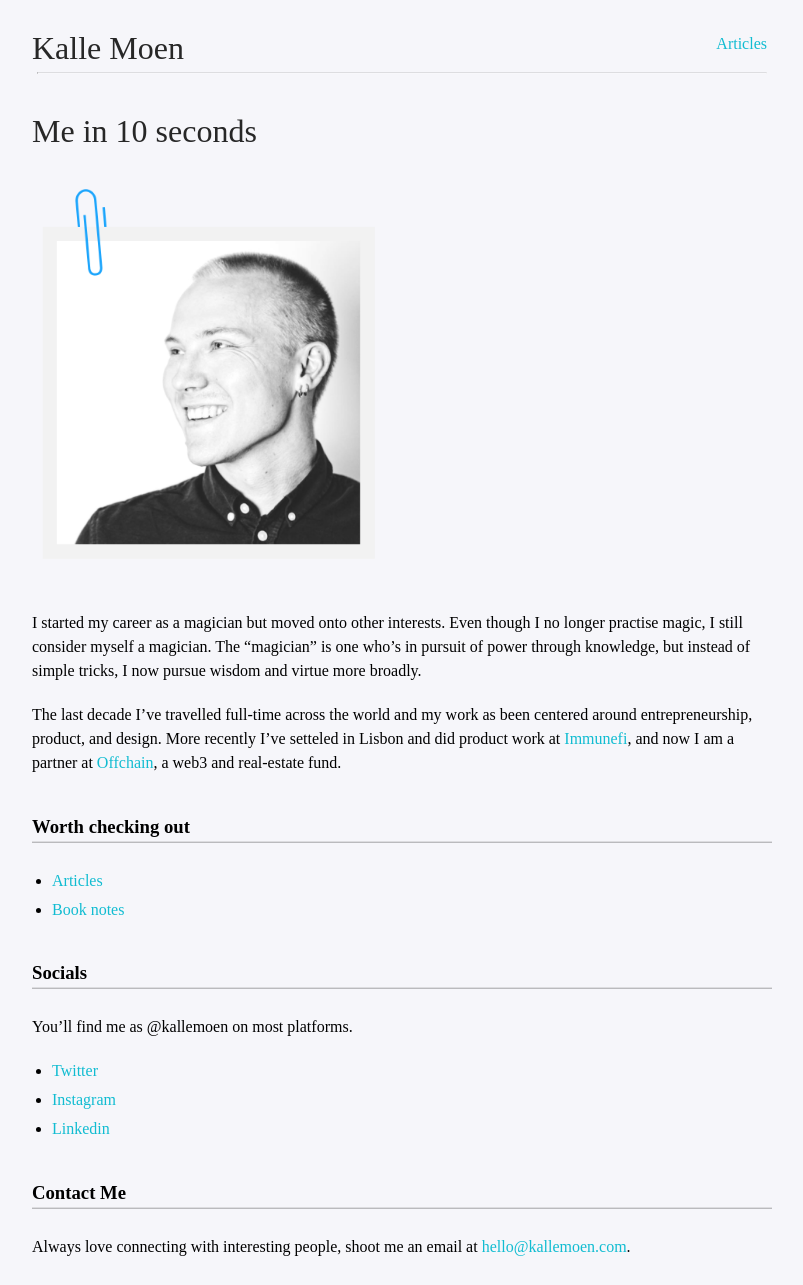
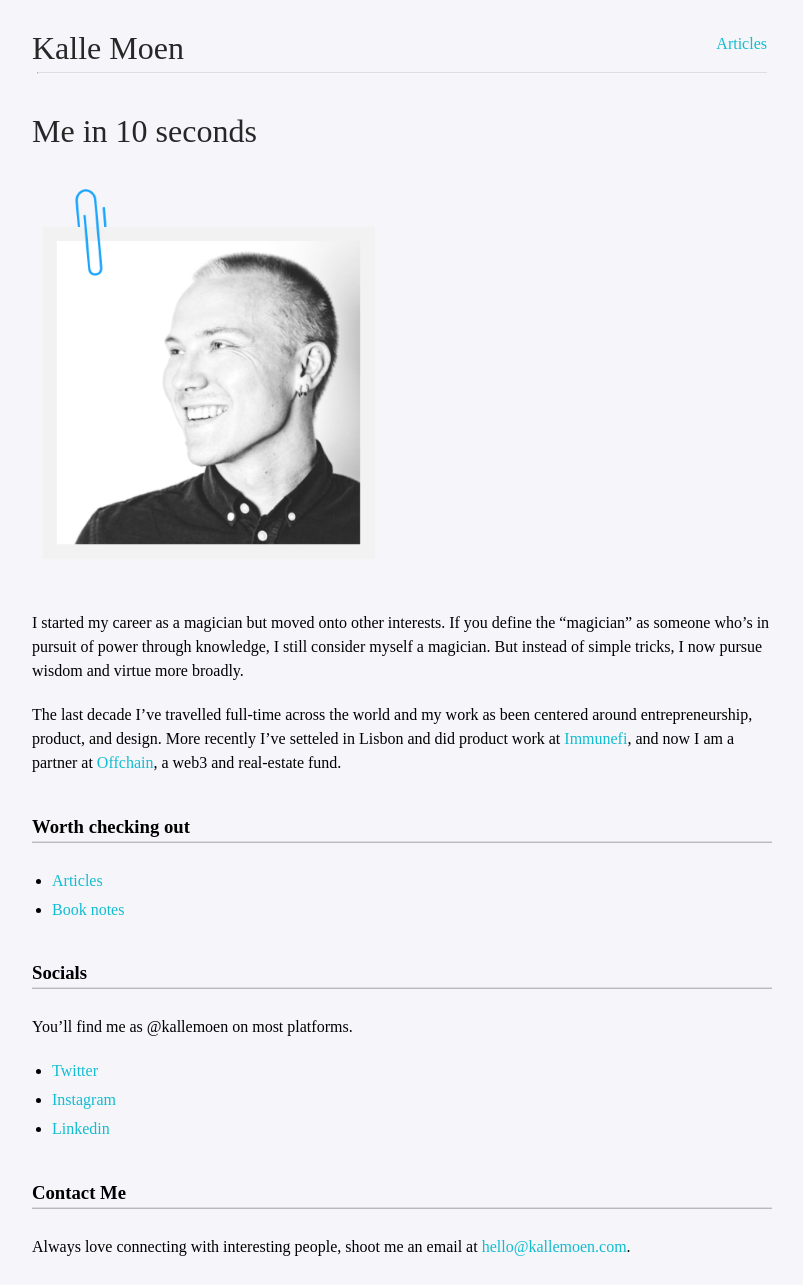
Before and after one commit to kallemoen/kallemoen.com, a Jekyll site: the page built from index.md, in a window 1280 px wide. Shown: the whole page, without its empty margins (238-1041 px from the left). Built offline with Jekyll 4.4.1, drawn with Linux system fonts in a browser that asks for light colours; some web fonts are replaced.

Commit message:
Updated copy... again

```diff
--- a/index.md
+++ b/index.md
@@ -5,7 +5,7 @@ title: Me in 10 seconds
 
 <img class="profile-picture" src="{{site.baseurl}}/{{site.profile-picture}}">
 
-I started my career as a magician but moved onto other interests. Even though I no longer practise magic, I still consider myself a magician. The "magician" is one who's in pursuit of power through knowledge, but instead of simple tricks, I now pursue wisdom and virtue more broadly.
+I started my career as a magician but moved onto other interests. If you define the "magician" as someone who's in pursuit of power through knowledge, I still consider myself a magician. But instead of simple tricks, I now pursue wisdom and virtue more broadly.
 
 The last decade I've travelled full-time across the world and my work as been centered around entrepreneurship, product, and design. More recently I've setteled in Lisbon and did product work at <a href="https://www.immunefi.com/">Immunefi</a>, and now I am a partner at <a href="https://www.offchain.city/">Offchain</a>, a web3 and real-estate fund.
 
```
